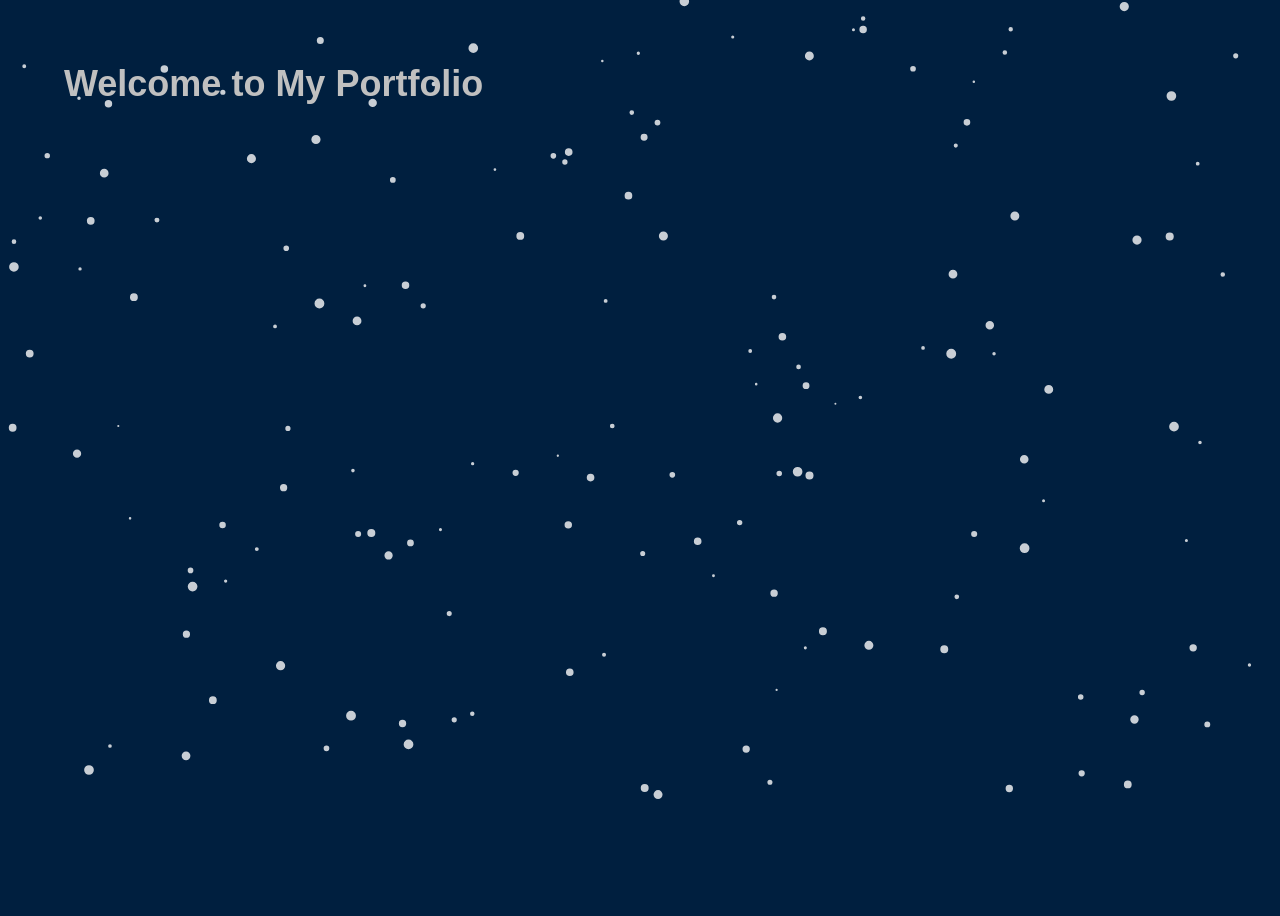
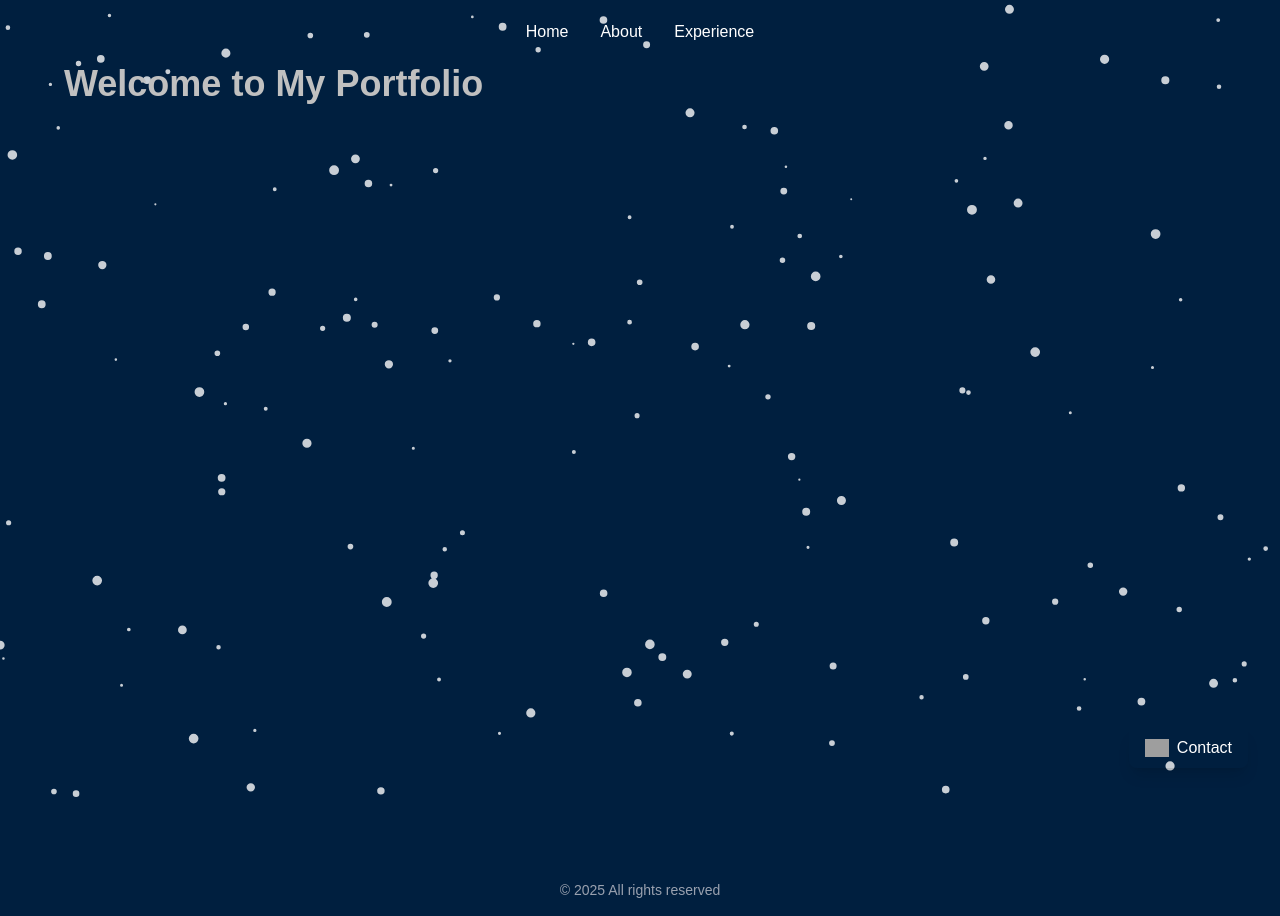
Before and after one commit to survivzhang/Immortal_dragons, a Next.js app: page / in a window 1280 px wide. Before the commit the page ends 864 px from the top, so only its background shows below. Built offline with nearby package versions, Linux system fonts and the light colour scheme; grey boxes are pictures that could not be loaded.

Commit message:
Navbar and footer remove sidebar

```diff
--- /dev/null
+++ b/src/app/_document.js
@@ -0,0 +1,15 @@
+// app/_document.js 或 pages/_document.js
+
+import { Html, Head, Main, NextScript } from "next/document";
+
+export default function Document() {
+  return (
+    <Html lang="en">
+      <Head />
+      <body>
+        <Main />
+        <NextScript />
+      </body>
+    </Html>
+  );
+}
--- a/src/app/layout.js
+++ b/src/app/layout.js
@@ -1,7 +1,9 @@
 import { Geist, Geist_Mono } from "next/font/google";
 import "./globals.css";
-import Sidebar from "@/components/Sidebar";
+import Footer from "@/components/footer";
+import Navbar from "@/components/navbar";
 import Snowfall from "@/components/canvasbg";
+import ContactButton from "@/components/ContactButton";
 
 const geistSans = Geist({
   variable: "--font-geist-sans",
@@ -13,16 +15,20 @@ const geistMono = Geist_Mono({
   subsets: ["latin"],
 });
 
-export default function RootLayout({ children }) {
+const RootLayout = ({ children }) => {
   return (
-    <html lang="en">
+    <html suppressHydrationWarning>
       <body
         className={`${geistSans.variable} ${geistMono.variable} antialiased min-h-screen bg-primary`}
       >
         <Snowfall />
-        <Sidebar />
+        <Navbar />
         <main className="min-h-screen p-8 mr-[60px]">{children}</main>
+        <Footer />
+        <ContactButton />
       </body>
     </html>
   );
-}
+};
+
+export default RootLayout;
--- a/src/app/page.js
+++ b/src/app/page.js
@@ -1,17 +1,14 @@
 "use client";
 
-import { useState, useEffect } from "react";
-import sidebar from "@/components/Sidebar";
-
-export default function HomePage() {
+const HomePage = () => {
   return (
     <div className="min-h-screen bg-primary">
-      <sidebar />
-
       <main className="p-8">
         <h1 className="text-4xl font-bold">Welcome to My Portfolio</h1>
         {/* Add your homepage content here */}
       </main>
     </div>
   );
-}
+};
+
+export default HomePage;
--- /dev/null
+++ b/src/components/ContactButton.js
@@ -0,0 +1,98 @@
+"use client";
+
+import Image from "next/image";
+import { useState } from "react";
+
+const ContactButton = () => {
+  const [isOpen, setIsOpen] = useState(false);
+
+  const toggleContact = () => {
+    setIsOpen(!isOpen);
+  };
+
+  return (
+    <div className="fixed bottom-8 right-8 z-50">
+      <button
+        onClick={toggleContact}
+        className="flex items-center space-x-2 bg-secondary/90 hover:bg-secondary px-4 py-2 rounded-lg shadow-lg transition-all duration-300"
+      >
+        <Image src="/mail.svg" alt="Contact" width={24} height={24} />
+        <span className="text-white">Contact</span>
+      </button>
+
+      {isOpen && (
+        <div className="absolute bottom-full right-0 mb-4 w-64 bg-secondary/95 rounded-lg shadow-xl p-4 space-y-4">
+          {/* Email */}
+          <a
+            href="mailto:zzcnhy@gmail.com"
+            target="_blank"
+            rel="noopener noreferrer"
+            className="flex items-center hover:opacity-80 transition-opacity"
+          >
+            <Image
+              src="/mail.svg"
+              alt="mail"
+              width={30}
+              height={30}
+              className="mr-4"
+            />
+            <span className="text-white">zzcnhy@gmail.com</span>
+          </a>
+
+          {/* LinkedIn */}
+          <a
+            href="https://www.linkedin.com/in/cold1998zichen/"
+            target="_blank"
+            rel="noopener noreferrer"
+            className="flex items-center hover:opacity-80 transition-opacity"
+          >
+            <Image
+              src="/Linkedln.svg"
+              alt="LinkedIn"
+              width={30}
+              height={30}
+              className="mr-4"
+            />
+            <span className="text-white">LinkedIn</span>
+          </a>
+
+          {/* GitHub */}
+          <a
+            href="https://github.com/survivzhang"
+            target="_blank"
+            rel="noopener noreferrer"
+            className="flex items-center hover:opacity-80 transition-opacity"
+          >
+            <Image
+              src="/github.svg"
+              alt="GitHub"
+              width={30}
+              height={30}
+              className="mr-4"
+            />
+            <span className="text-white">Github</span>
+          </a>
+
+          {/* Instagram */}
+          <a
+            href="https://www.instagram.com/zhang_zichen98/"
+            target="_blank"
+            rel="noopener noreferrer"
+            className="flex items-center hover:opacity-80 transition-opacity"
+          >
+            <Image
+              src="/ins.svg"
+              alt="Instagram"
+              width={35}
+              height={35}
+              className="mr-4"
+            />
+            <span className="text-white">Instagram</span>
+          </a>
+        </div>
+      )}
+    </div>
+  );
+};
+
+export default ContactButton;
--- /dev/null
+++ b/src/components/footer.js
@@ -0,0 +1,17 @@
+"use client";
+
+const Footer = () => {
+  const currentYear = new Date().getFullYear();
+
+  return (
+    <footer className="bg-secondary text-white py-4">
+      <div className="container mx-auto px-4">
+        <div className="text-center text-sm text-gray-400">
+          © {currentYear} All rights reserved
+        </div>
+      </div>
+    </footer>
+  );
+};
+
+export default Footer;
--- a/src/components/navbar.js
+++ b/src/components/navbar.js
@@ -0,0 +1,52 @@
+"use client";
+
+import Link from "next/link";
+import { useState, useEffect } from "react";
+
+const Navbar = () => {
+  const [isScrolled, setIsScrolled] = useState(false);
+
+  useEffect(() => {
+    const handleScroll = () => {
+      setIsScrolled(window.scrollY > 0);
+    };
+
+    window.addEventListener("scroll", handleScroll);
+    return () => window.removeEventListener("scroll", handleScroll);
+  }, []);
+
+  return (
+    <nav
+      className={`fixed top-0 left-0 right-0 z-50 transition-all duration-300 ${
+        isScrolled ? "bg-secondary shadow-lg" : "bg-transparent"
+      }`}
+    >
+      <div className="container mx-auto px-4">
+        <div className="flex justify-center items-center h-16">
+          <div className="flex space-x-8">
+            <Link
+              href="/"
+              className="text-white hover:text-gray-300 transition-colors"
+            >
+              Home
+            </Link>
+            <Link
+              href="/aboutMe"
+              className="text-white hover:text-gray-300 transition-colors"
+            >
+              About
+            </Link>
+            <Link
+              href="/experience"
+              className="text-white hover:text-gray-300 transition-colors"
+            >
+              Experience
+            </Link>
+          </div>
+        </div>
+      </div>
+    </nav>
+  );
+};
+
+export default Navbar;
--- a/src/components/sidebar.js
+++ /dev/null
@@ -1,106 +0,0 @@
-"use client";
-
-import { useState, useEffect } from "react";
-import Image from "next/image";
-import Link from "next/link";
-
-export default function sidebar() {
-  const [isOpen, setIsOpen] = useState(false);
-  const [lastScrollY, setLastScrollY] = useState(0);
-  const [isMobile, setIsMobile] = useState(false);
-
-  // Check if the device is mobile on component mount and window resize
-  useEffect(() => {
-    const checkIfMobile = () => {
-      const mobile = window.innerWidth < 768;
-      setIsMobile(mobile);
-      if (mobile === false && !isOpen) {
-        setIsOpen(true);
-      }
-    };
-
-    checkIfMobile();
-    window.addEventListener("resize", checkIfMobile);
-    return () => window.removeEventListener("resize", checkIfMobile);
-  }, []);
-
-  const toggleSidebar = () => {
-    setIsOpen(!isOpen);
-  };
-
-  useEffect(() => {
-    if (!isMobile) {
-      const handleScroll = () => {
-        const currentScrollY = window.scrollY;
-        if (currentScrollY > lastScrollY && currentScrollY > 400) {
-          setIsOpen(false);
-        } else if (currentScrollY < lastScrollY) {
-          if (currentScrollY < 300) {
-            setIsOpen(true);
-          }
-        }
-        setLastScrollY(currentScrollY);
-      };
-
-      window.addEventListener("scroll", handleScroll, { passive: true });
-      return () => window.removeEventListener("scroll", handleScroll);
-    }
-  }, [lastScrollY, isMobile]);
-
-  // Mobile navigation
-  if (isMobile) {
-    return (
-      <>
-        <button
-          onClick={toggleSidebar}
-          className="fixed bottom-5 right-5 z-50 bg-secondary rounded-full p-3 shadow-lg"
-        >
-          <div className="w-6 h-6 flex flex-col justify-center items-center space-y-1">
-            <span className="block w-6 h-0.5 bg-white"></span>
-            <span className="block w-6 h-0.5 bg-white"></span>
-            <span className="block w-6 h-0.5 bg-white"></span>
-          </div>
-        </button>
-
-        <div
-          className={`fixed inset-0 bg-secondary z-40 transition-all duration-300 ${
-            isOpen
-              ? "opacity-100 pointer-events-auto"
-              : "opacity-0 pointer-events-none"
-          }`}
-        >
-          {/* Navigation Links */}
-          <div className="mt-20 flex flex-col items-center space-y-6">
-            <Link href="/" className="text-white text-xl">
-              Home
-            </Link>
-            <Link href="/about" className="text-white text-xl">
-              About
-            </Link>
-            <Link href="/experience" className="text-white text-xl">
-              Experience
-            </Link>
-          </div>
-
-          {/* Social Links */}
-          <div className="mt-16 flex flex-col items-center space-y-8 text-white">
-            {/* Your existing social links */}
-          </div>
-        </div>
-      </>
-    );
-  }
-
-  // Desktop navigation
-  return (
-    <div className="fixed right-0 top-0 bottom-0 z-50 flex items-center">
-      <div
-        className={`h-full bg-secondary transition-all duration-500 ease-in-out flex flex-col ${
-          isOpen ? "w-[220px]" : "w-[60px]"
-        }`}
-      >
-        {/* Your existing desktop sidebar content */}
-      </div>
-    </div>
-  );
-}
```
